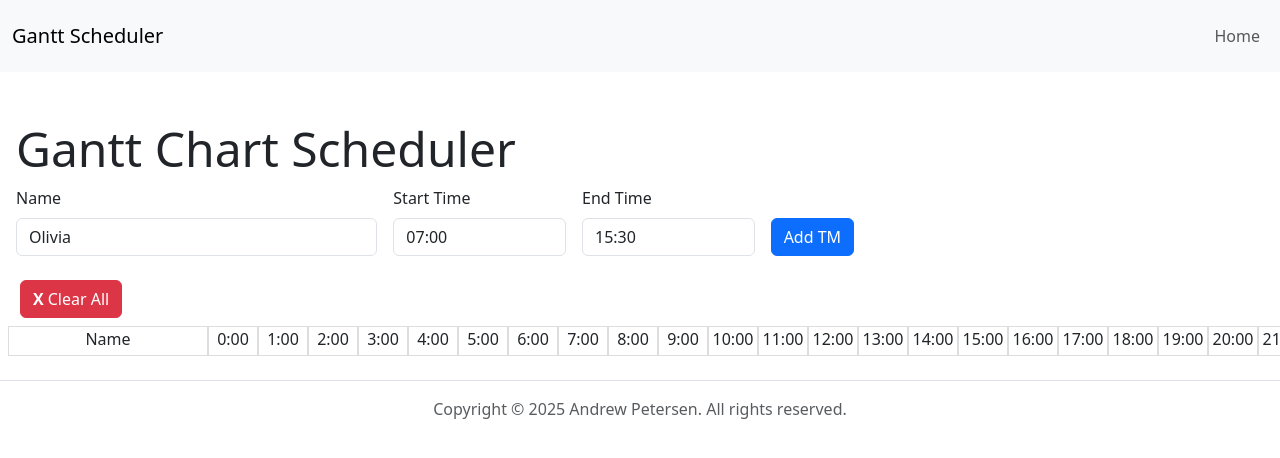
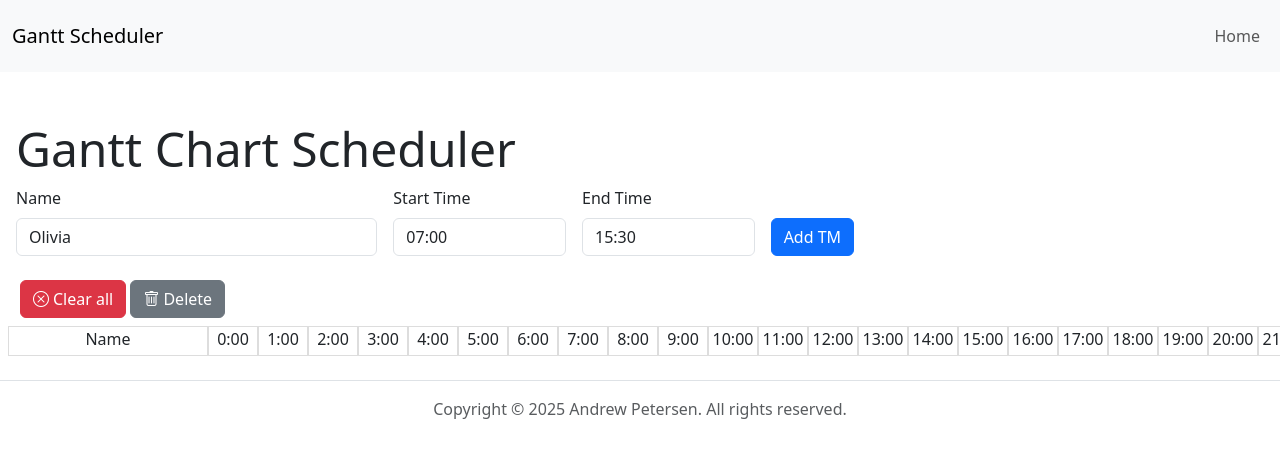
Before and after one commit to petersenandrew/gantt-schedule, a Jekyll site: the page built from index.html, in a window 1280 px wide. Shown: the top 458 px of the page. Built offline with Jekyll 4.4.1, drawn with Linux system fonts in a browser that asks for light colours; some of the changed lines change nothing that is shown.

Commit message:
Add TM id's and delete button

```diff
--- a/css/gantt.css
+++ b/css/gantt.css
@@ -1,3 +1,4 @@
+/* Framework */
 .time-box {
   display: block;
   border: 1px solid #ddd;
@@ -14,6 +15,10 @@
   min-width: 200px;
 }
 
+/* Actual TMs */
+/* .team-member:hover {
+  background-color: blue;
+} */
 .name-block {
   display: block;
   border: 1px solid #ddd;
@@ -24,6 +29,7 @@
 }
 
 .shift-block {
+  display: block;
   position: relative;
   background-color: #4CAF50;
   height: 30px;
@@ -31,4 +37,10 @@
   text-align: left;
   line-height: 30px;
   padding: 0 8px;
+  cursor: pointer;
+  user-select: none;
 }
+
+.selected {
+  background-color: #3a873d;
+}
--- a/index.html
+++ b/index.html
@@ -40,7 +40,10 @@
 <section>
   <div class="container mt-4 mx-2 mw-100">
     <button type="button" class="btn btn-danger align-items-center mb-2" id="clearAllBtn">
-      <span class="fw-bold pe-1">X</span>Clear All
+      <i class="bi bi-x-circle pe-1"></i>Clear all
+    </button>
+    <button type="button" class="btn btn-secondary mb-2" id="deleteBtn">
+      <i class="bi bi-trash pe-1"></i>Delete
     </button>
     <div class="row flex-nowrap">
         <div class="text-center name-box p-0">
--- a/js/app.js
+++ b/js/app.js
@@ -1,6 +1,8 @@
-import { addTMtoGantt } from "./gantt.js";
-import { addTMtoDB, onStart, clearAll } from "./team.js";
+import { addTMtoGantt, deleteTMfromGantt } from "./gantt.js";
+import { addTMtoDB, onStart, clearAll, removeTM, getTeam } from "./team.js";
 import { validInput } from "./forms.js";
+
+let selected = null;
 
 onStart();
 
@@ -15,7 +17,9 @@
   const endTime = document.getElementById('endTime').value;
 
   addTMtoDB(name, startTime, endTime);
-  addTMtoGantt(name, startTime, endTime);
+  const team = getTeam();
+  const tmId = team[team.length - 1].id;
+  addTMtoGantt(tmId, name, startTime, endTime);
 
   // document.getElementById('name').value = '';
   // document.getElementById('startTime').value = '';
@@ -26,3 +30,26 @@
 document.getElementById('clearAllBtn').addEventListener('click', function(event) {
   clearAll();
 });
+
+document.getElementById('deleteBtn').addEventListener('click', function(event) {
+  const tmId = parseInt(selected.parentElement.getAttribute('tmId'),10);
+  console.log(tmId);
+  deleteTMfromGantt(selected);
+  removeTM(tmId);
+  selected = null;
+});
+
+document.getElementById('ganttChart').addEventListener('click', function(event) {
+  if(!event.target.classList.contains('shift-block')) {
+    return;
+  }
+  if(event.target.classList.contains('selected')) {
+    event.target.classList.remove('selected');
+    selected = null;
+    return;
+  }
+  const shiftBlocks = document.querySelectorAll('.shift-block');
+  shiftBlocks.forEach(sb => sb.classList.remove('selected'));
+  event.target.classList.add('selected');
+  selected = event.target;
+})
--- a/js/gantt.js
+++ b/js/gantt.js
@@ -1,6 +1,10 @@
 let shiftBlockId = 0;
 
-export function addTMtoGantt(name, startTime, endTime) {
+export function deleteTMfromGantt(selected) {
+  selected.parentElement.remove();
+}
+
+export function addTMtoGantt(id, name, startTime, endTime) {
   const startHour = parseInt(startTime.split(':')[0], 10);
   const startMinute = parseInt(startTime.split(':')[1], 10);
   const endHour = parseInt(endTime.split(':')[0], 10);
@@ -13,15 +17,14 @@
   const ganttChart = document.getElementById('ganttChart');
 
   const tm = document.createElement('div');
-  tm.classList.add('row');
-  tm.classList.add('flex-nowrap');
+  tm.classList.add('row', 'flex-nowrap', 'team-member');
+  tm.setAttribute('tmId', id);
 
   const nameBlock = document.createElement('div');
   nameBlock.classList.add('name-block');
 
-
   const shiftBlock = document.createElement('div');
-  shiftBlock.classList.add('shift-block');
+  shiftBlock.classList.add('shift-block', 'rounded-2');
   shiftBlock.style.left = `${startPos * 3.5}vw`; // Each hour block takes up ~4% of the chart
   shiftBlock.style.width = `${(endPos - startPos) * 3.5}vw`;
 
@@ -38,7 +41,7 @@
   style.innerHTML = mediaQuery;
   document.head.appendChild(style);
 
-  shiftBlock.classList.add(`shift-block-${shiftBlockId}`);
+  shiftBlock.classList.add(`shift-block-${id}`);
   shiftBlockId++;
 
   // Add the team member's name to the shift block
--- a/js/team.js
+++ b/js/team.js
@@ -6,13 +6,14 @@
   const storedTeam = JSON.parse(localStorage.getItem('team'));
   team = storedTeam || [];
 
-  for(let tm of team) {
-    addTMtoGantt(tm.name, tm.startTime, tm.endTime);
-  }
+  team.forEach(tm => addTMtoGantt(tm.id, tm.name, tm.startTime, tm.endTime));
 }
 
 export function addTMtoDB(name, startTime, endTime) {
+
+
   const newTM = {
+    id: Date.now(),
     name,
     startTime,
     endTime
@@ -21,8 +22,9 @@
   localStorage.setItem('team', JSON.stringify(team));
 }
 
-export function removeTM(name) {
-  team = team.filter(tm => tm.name !== name);
+export function removeTM(id) {
+  team = team.filter(tm => tm.id !== id);
+  console.log(team);
   localStorage.setItem('team', JSON.stringify(team));
 }
 
```
